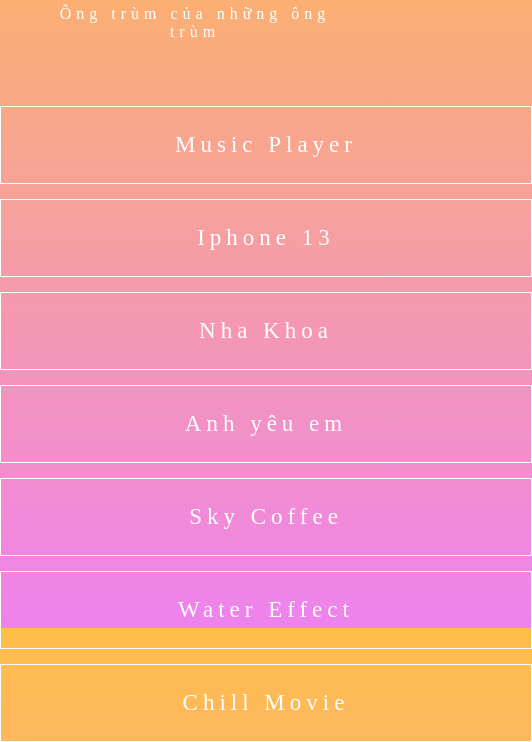
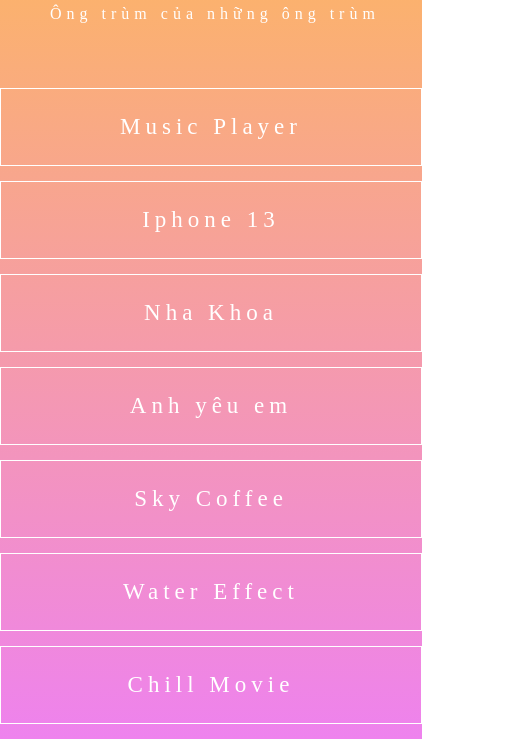
Before and after one commit to hafong26/me, a plain HTML site: page index.html in a window 390 px wide. Shown: the part 216-958 px from the top of the page, 532 px wide, since content can reach past the window. Drawn offline with Linux system fonts and the light colour scheme.

Commit message:
Update index.html

```diff
--- a/index.html
+++ b/index.html
@@ -10,7 +10,7 @@
         body {
             margin: 0;
             background: linear-gradient(to bottom, rgb(255, 191, 73), violet);
-            height: 100vh;
+            min-height: 100vh;
         }
 
         * {
@@ -34,17 +34,26 @@
             padding: 50px;
         }
 
+        span {
+            white-space: nowrap;
+        }
+
         a {
             display: block;
             margin: 15px auto;
             padding: 25px 15px;
             border: 1px solid #fff;
             color: white;
-            width: 35%;
-            min-width: 500px;
+            width: 800px;
             text-decoration: none;
             font-size: 23px;
             transition: .5s;
+        }
+
+        @media (max-width:800px) {
+            a {
+                width: 100%;
+            }
         }
 
         a:hover {
```
